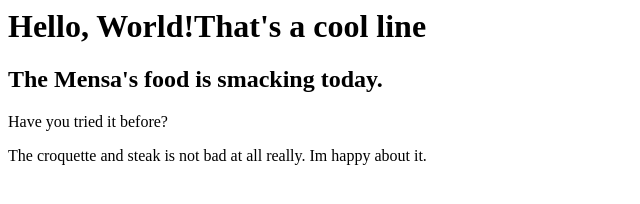
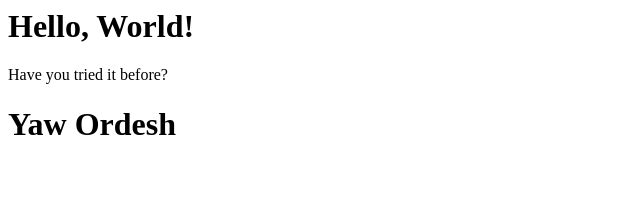
Before and after one commit to 24W-DGPH/GPH_ordesh, a plain HTML site: page Index.html in a window 1280 px wide. Shown: the whole page, without its empty margins (0-640 px from the left). Drawn offline with Linux system fonts and the light colour scheme.

Commit message:
Add files via upload

```diff
--- a/Index.html
+++ b/Index.html
@@ -1,14 +1,10 @@
-<html>
-    <head>
-         <title> Our first Site</title>
-     </head>
+
+    </head>
      <body>
-        <h1>Hello, World!That's a cool line </h1>
-         <h2>The Mensa's food is smacking today.</h2>
-     </body>
-         <b1> Have you tried it before? </b1>
+       <div id="header"></div>
+       <div id="content"></div>
 
-       <p> The croquette and steak is not bad at all really. Im happy about it.
-       </p>
-
-</html>
+       <h1 class="important" id="hw"> Hello, World!</h1>
+       </div>
+         <p1 class="important ">Have you tried it before? </p1>
+    <h1>Yaw Ordesh</h1>
```
